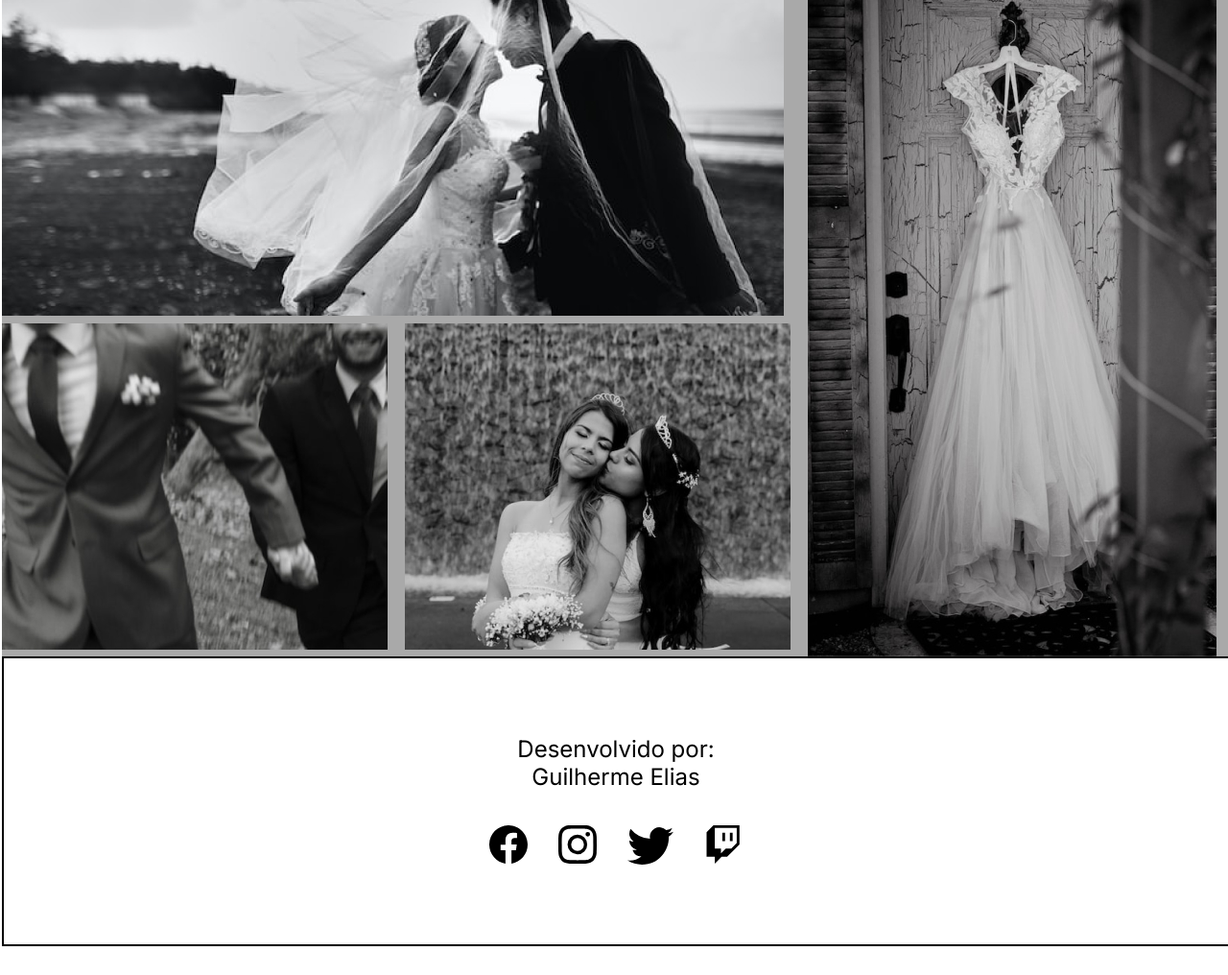
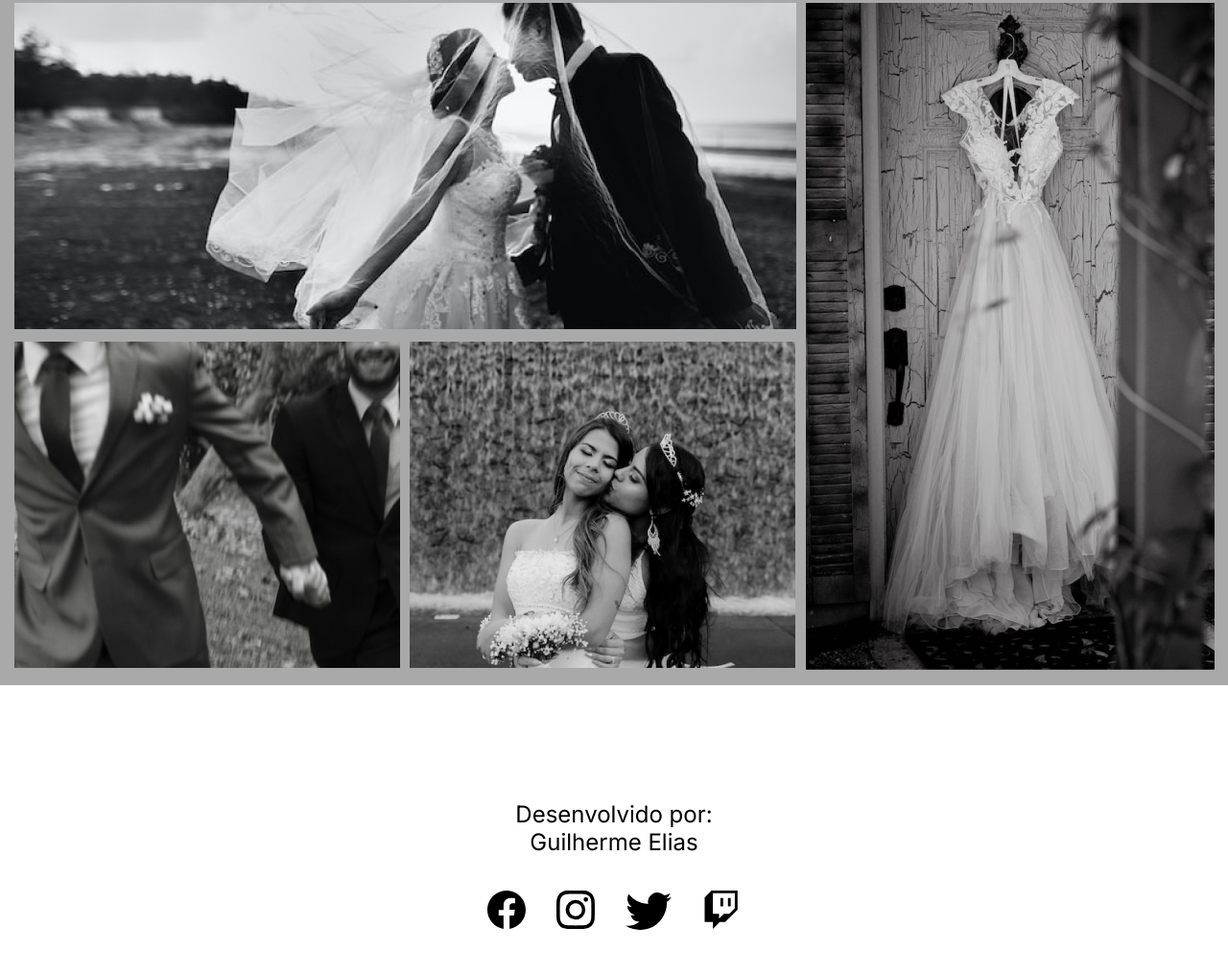
Before and after one commit to Elliasx/atividadeAvaliativa01, a plain HTML site: page index.html in a window 1280 px wide. Shown: the part 513-1529 px from the top of the page at 96% size. Before the commit the page ends 1499 px from the top, so only its background shows below. Drawn offline with Linux system fonts and the light colour scheme.

Commit message:
atividadeAvaliativa01 pronta

```diff
--- a/css/style.css
+++ b/css/style.css
@@ -6,14 +6,17 @@
 body{
     display: flex;
     justify-content: center;
+
+    background-color: darkgray;
 }
 .container{
-    border: 2px solid black;
-    height: 500px;
-    width: 1280px;
+    /* border: 2px solid black; */
+    background-color: darkgray;
+
 }
 .header{
     /* border: 2px solid green; */
+    background-color: white;
     padding: 5rem;
     height: 500px;
     width: 1280px;
@@ -24,6 +27,7 @@ body{
 }
 .titulo-fotografo{
     /* border: 2px solid yellow; */
+    padding-top: 5rem;
     margin-bottom: 2rem;
 
     font-family: 'Inter', sans-serif;
@@ -35,7 +39,6 @@ body{
 }
 .titulo-nome{
     /* border: 2px solid darkblue; */
-
 
     letter-spacing: 0.295rem;
     font-family: system-ui, -apple-system, BlinkMacSystemFont, 'Segoe UI', Roboto, Oxygen, Ubuntu, Cantarell, 'Open Sans', 'Helvetica Neue', sans-serif;
@@ -66,8 +69,8 @@ body{
     /* border: 2px solid black; */
     border-top: none;
     background-color: darkgrey;
-    height: 694.85px;
-    width: 1278px;
+    padding: 1rem;
+    gap: 10px;
 
     display: grid;
     grid-template-areas:
@@ -88,9 +91,11 @@ body{
     grid-area: foto4;
 }
 .footer{
-    border: 2px solid black;
-    height: 302px;
-    width: 1280px;
+    background-color: white;
+    padding: 2.5rem;
+    /* border: 2px solid black; */
+    /* height: 302px;
+    width: 1280px; */
 }
 .nomes{
     text-align: center;
```
